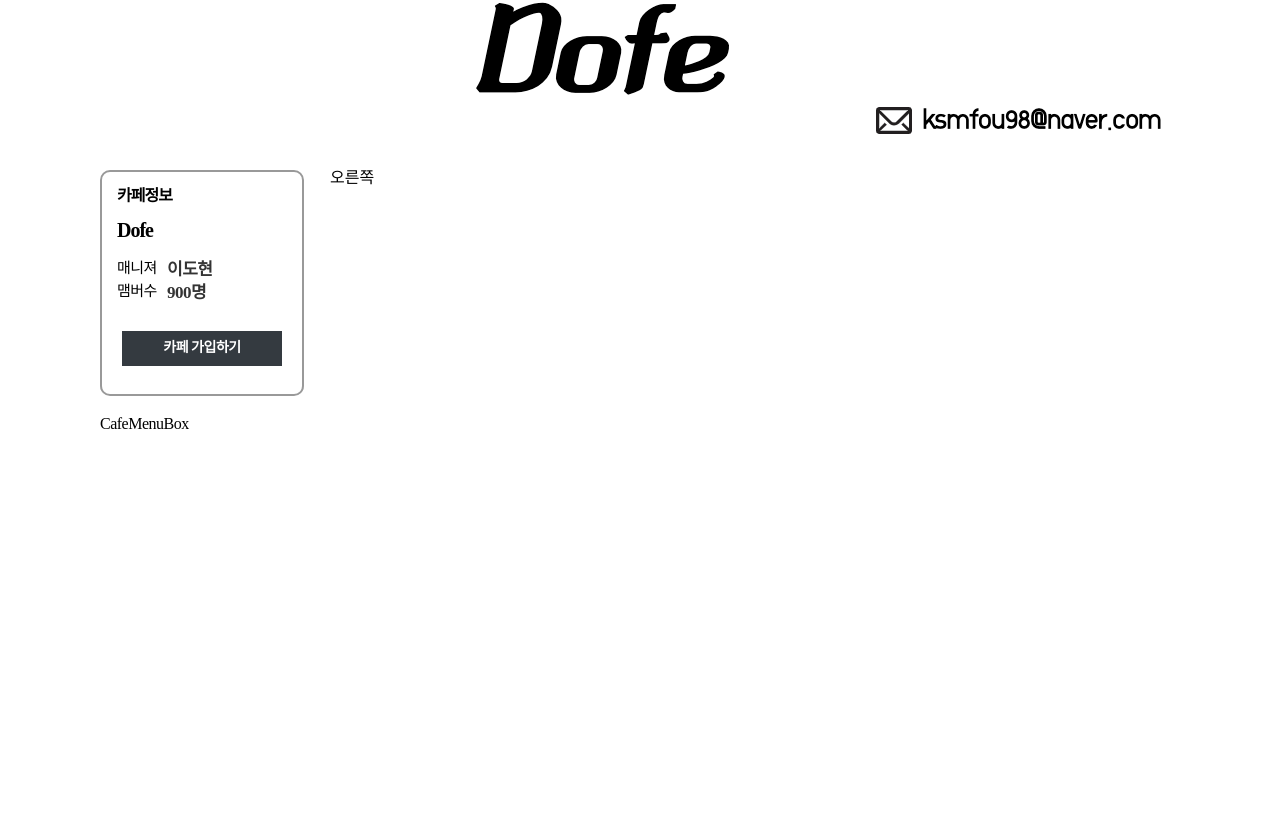
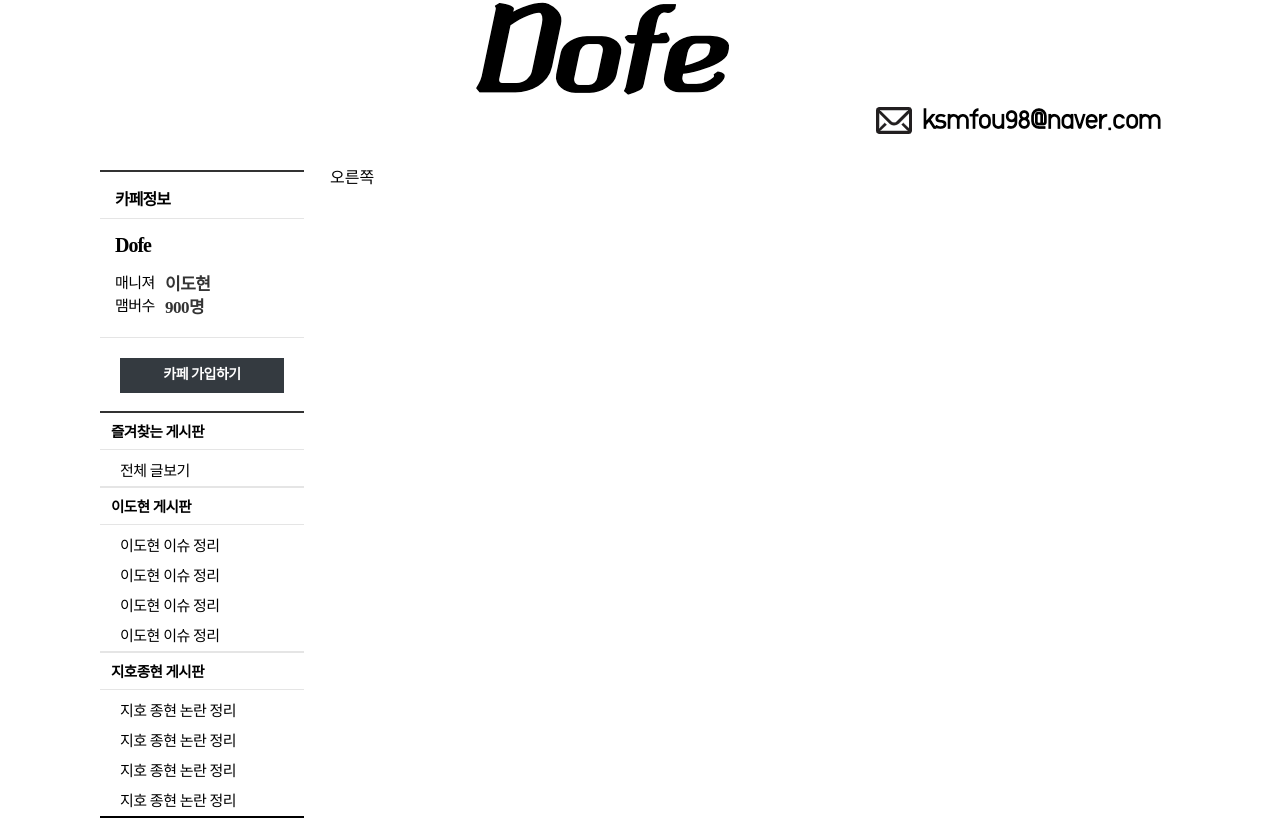
Before and after one commit to ksmfou98/cafe, a React (Create React App) app in the folder client/: page / in a window 1280 px wide. Shown: the part 1643-2461 px from the top of the page. Before the commit the page ends 2075 px from the top, so only its background shows below. Built offline with nearby package versions, Linux system fonts and the light colour scheme.

Commit message:
Styles : cafe menu list UI 완성 !

```diff
--- a/client/src/components/CafeInfoBox/styles.scss
+++ b/client/src/components/CafeInfoBox/styles.scss
@@ -1,15 +1,15 @@
 #CafeInfoBox {
   overflow: hidden;
-  margin-bottom:20px;
   .cafe-info-bg {
     width: 100%;
-    border: 2px solid #999;
-    border-radius: 10px;
+    border-top: 2px solid #333;
+    border-bottom: 2px solid #333;
     padding: 10px 0;
     .info-tab {
-      margin: 6px 15px 0 15px;
+      padding: 10px 15px;
       font-weight: bold;
       letter-spacing: -1px;
+      border-bottom: 1px solid #e5e5e5;
     }
     .cafe-name {
       font-size: 20px;
@@ -22,10 +22,10 @@
     }
 
     .cafe-info {
-      padding: 0 15px;
+      padding: 0 15px 15px 15px;
       width: 100%;
       text-align: left;
-      margin-bottom: 20px;
+      border-bottom: 1px solid #e5e5e5;
       .info {
         margin-bottom: 6px;
       }
@@ -43,7 +43,7 @@
     }
 
     .cafe-btn {
-      padding: 10px 20px;
+      padding: 20px 20px 0;
       .cafe-join {
         display: block;
         margin-bottom: 8px;
--- a/client/src/components/CafeMenuBox/index.tsx
+++ b/client/src/components/CafeMenuBox/index.tsx
@@ -1,13 +1,77 @@
-import React from "react";
-import "./styles.scss"
-
+import React from 'react';
+import './styles.scss';
 
 const CafeMenuBox = () => {
-    return (
-        <div id="CafeMenuBox">
-            CafeMenuBox
+  return (
+    <div id="CafeMenuBox">
+      <div className="menubox-in">
+        <div className="menu-list">
+          <div className="cafe-menu-tit">
+            <span>즐겨찾는 게시판</span>
+          </div>
+          <ul className="cafe-menu-list">
+            <li>
+              <a href="" className="menu-link">
+                전체 글보기
+              </a>
+            </li>
+          </ul>
+
+          <div className="cafe-menu-tit">
+            <span>이도현 게시판</span>
+          </div>
+          <ul className="cafe-menu-list">
+            <li>
+              <a href="" className="menu-link">
+                이도현 이슈 정리
+              </a>
+            </li>
+            <li>
+              <a href="" className="menu-link">
+                이도현 이슈 정리
+              </a>
+            </li>
+            <li>
+              <a href="" className="menu-link">
+                이도현 이슈 정리
+              </a>
+            </li>
+            <li>
+              <a href="" className="menu-link">
+                이도현 이슈 정리
+              </a>
+            </li>
+          </ul>
+
+          <div className="cafe-menu-tit">
+            <span>지호종현 게시판</span>
+          </div>
+          <ul className="cafe-menu-list">
+            <li>
+              <a href="" className="menu-link">
+                지호 종현 논란 정리
+              </a>
+            </li>
+            <li>
+              <a href="" className="menu-link">
+                지호 종현 논란 정리
+              </a>
+            </li>
+            <li>
+              <a href="" className="menu-link">
+                지호 종현 논란 정리
+              </a>
+            </li>
+            <li>
+              <a href="" className="menu-link">
+                지호 종현 논란 정리
+              </a>
+            </li>
+          </ul>
         </div>
-    )
-}
+      </div>
+    </div>
+  );
+};
 
-export default CafeMenuBox
+export default CafeMenuBox;
--- a/client/src/components/CafeMenuBox/styles.scss
+++ b/client/src/components/CafeMenuBox/styles.scss
@@ -0,0 +1,44 @@
+#CafeMenuBox {
+  .menubox-in {
+    width: 100%;
+    .menu-list {
+      display: block;
+      color: #3e464a;
+      border-bottom: 2px solid #000;
+      .cafe-menu-tit {
+        border-top: 2px solid #e5e5e5;
+        border-bottom: 1px solid #e5e5e5;
+        span {
+          display: inline-block;
+          max-width: 150px;
+          padding: 12px 0 10px 11px;
+          font-size: 13px;
+          line-height: 14px;
+          vertical-align: top;
+          color: #000;
+          font-size: 14.5px;
+          font-weight: bold;
+        }
+      }
+
+      .cafe-menu-tit:first-child {
+        border-top: none;
+      }
+
+      .cafe-menu-list {
+        padding: 0 10px;
+        margin-top: 6px;
+        font-size: 13px;
+        line-height: 24px;
+        li {
+          color: #000;
+          font-size: 15px;
+          padding: 3px 0 3px 10px;
+          .menu-link:hover {
+            text-decoration: underline;
+          }
+        }
+      }
+    }
+  }
+}
```
